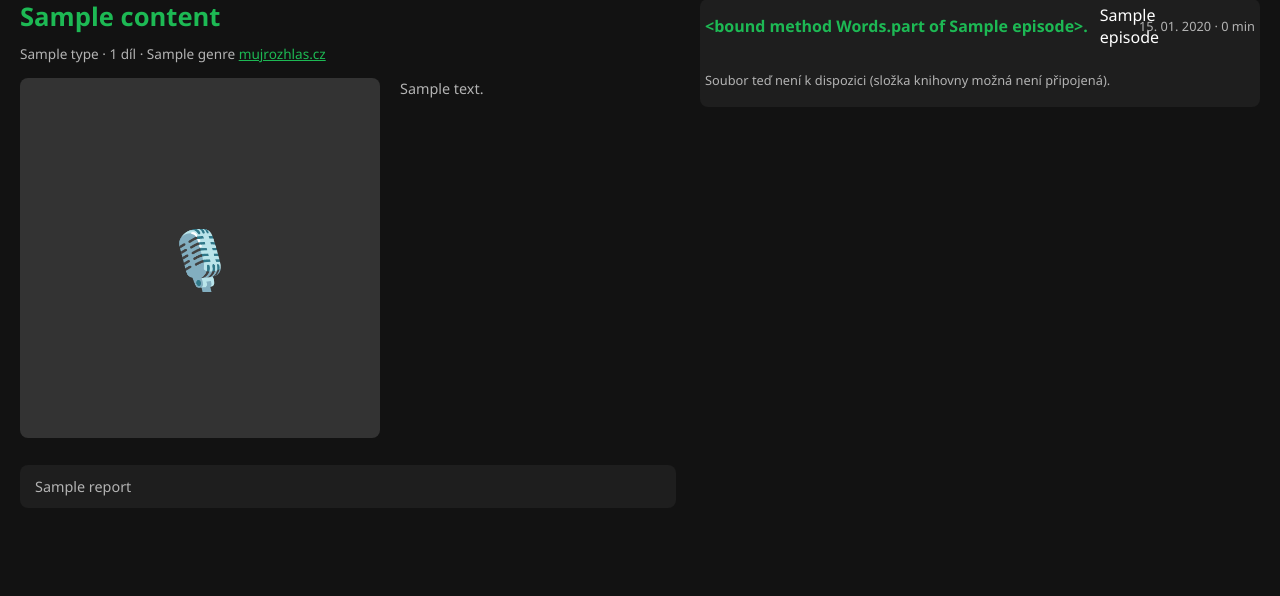
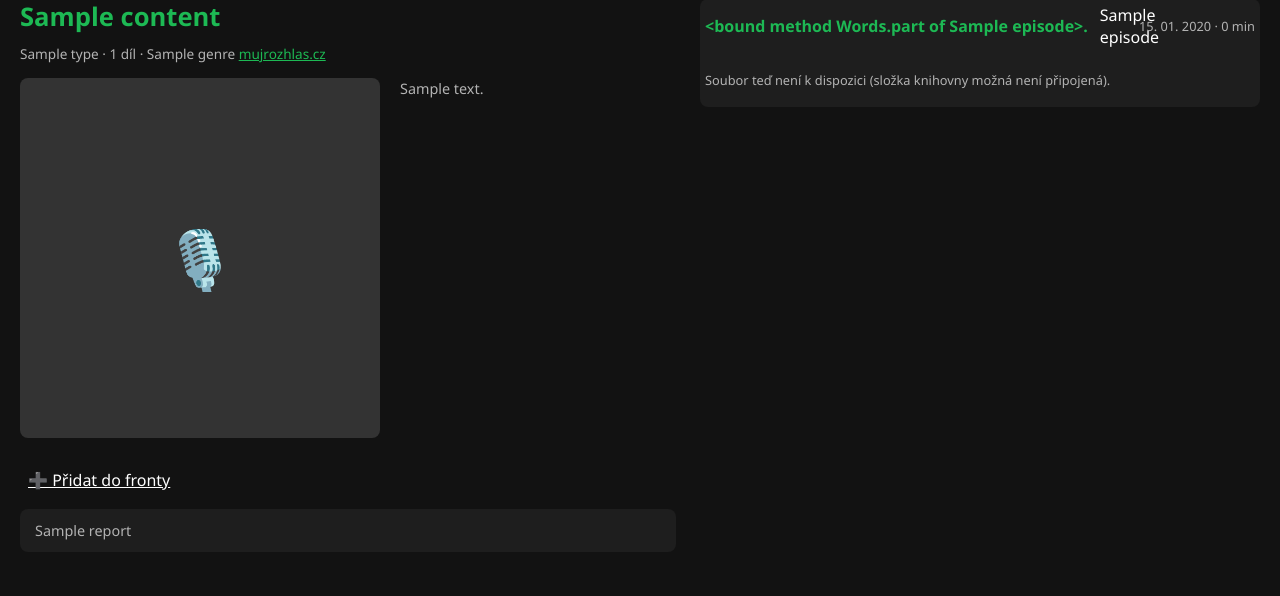
Before and after one commit to klimanek/cro-dl, a FastAPI app: template crodl/server/templates/detail.html in a window 1280 px wide. Shown: the part 55-651 px from the top of the page. Run offline with FastAPI, Linux system fonts and the light colour scheme; the template is opened without the code that fills it: most values are stand-ins (such as "Sample title", 1, 10 or a date in 2020); parts of the project's set-up code (start-up, migrations or seed data) failed here and were passed over.

Commit message:
feat(web): add a work to the queue from its own page
Item 4: the grid cards had "Přidat do fronty" in their menu, a work's page did
not, so a work you were looking at could not be queued from there.

The button sits in an actions row of its own, under the description: not inside
the "new parts" row (which only appears when the API has something to fetch) and
not behind edit mode. `.work-info .queue-add` keeps it link-like, where a card's
menu wants a full-width target.

Verified in the browser: clicking it on the 14-part Hrabal series queued all
fourteen parts (`crodl.queue` holds 14 entries, first "1. 1-Bohumil Hrabal: …"),
the button answered "✓ Ve frontě" and the player bar showed "1 / 14".

```diff
--- a/crodl/server/templates/_style.html
+++ b/crodl/server/templates/_style.html
@@ -145,6 +145,9 @@
         width: 100%;
     }
     .queue-add:hover { color: var(--accent); }
+    /* On a work's page it stands in a row of actions: link-like, not the
+       full-width target a card's menu wants. */
+    .work-info .queue-add { text-decoration: underline; width: auto; }
     /* The player stays at the bottom of every page (see static/player.js). */
     body { padding-bottom: 72px; }
     .player-bar {
--- a/crodl/server/templates/detail.html
+++ b/crodl/server/templates/detail.html
@@ -42,6 +42,9 @@
                     <div class="work-cover work-cover--placeholder">🎙️</div>
                     {% endif %}
                     {{ content.description or '' }}
+                </div>
+                <div class="actions">
+                    <button type="button" class="queue-add" data-queue="/detail/{{ type }}/{{ content.id }}/queue">➕ Přidat do fronty</button>
                 </div>
                 {% if content.available %}
                 <div class="actions">
```
Also changed, not shown: CHANGELOG.md.
